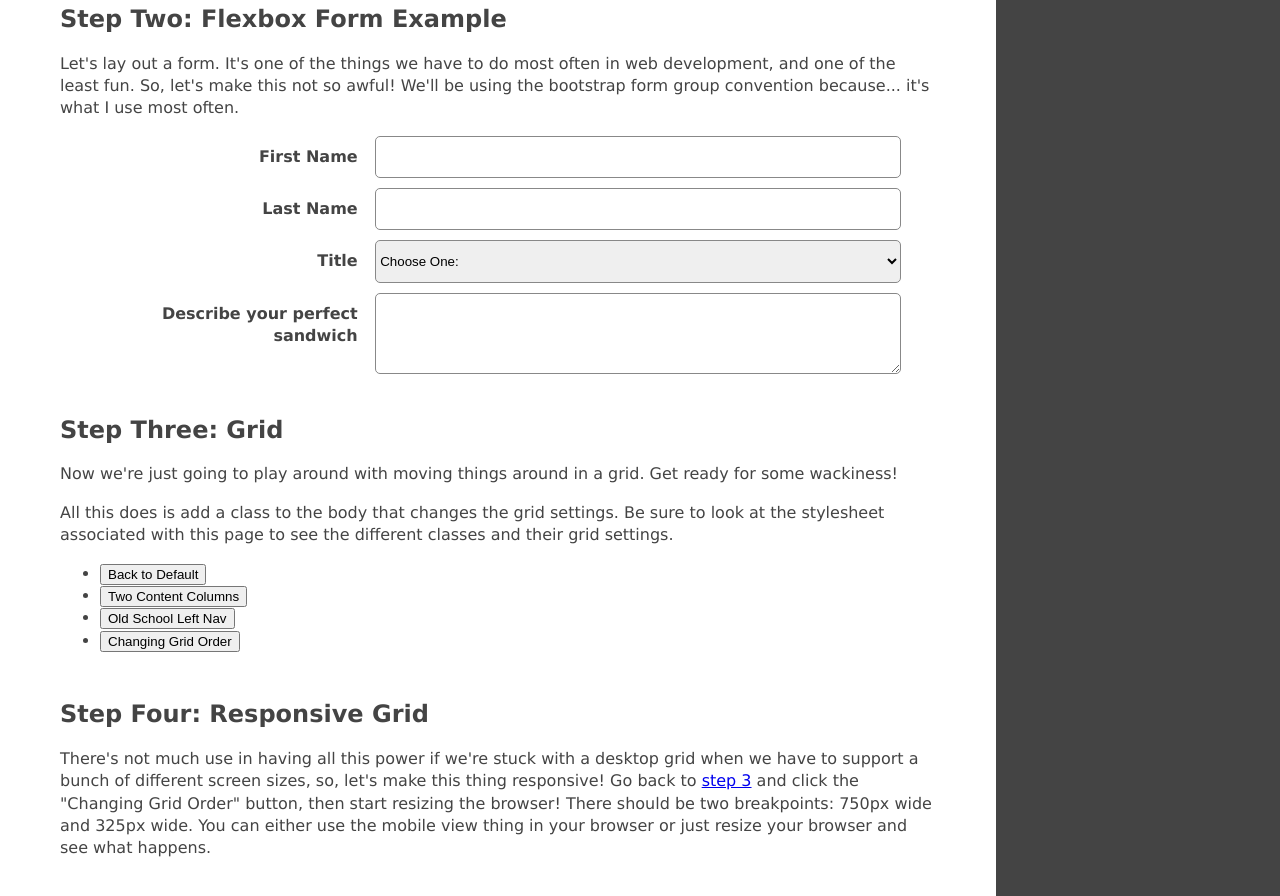
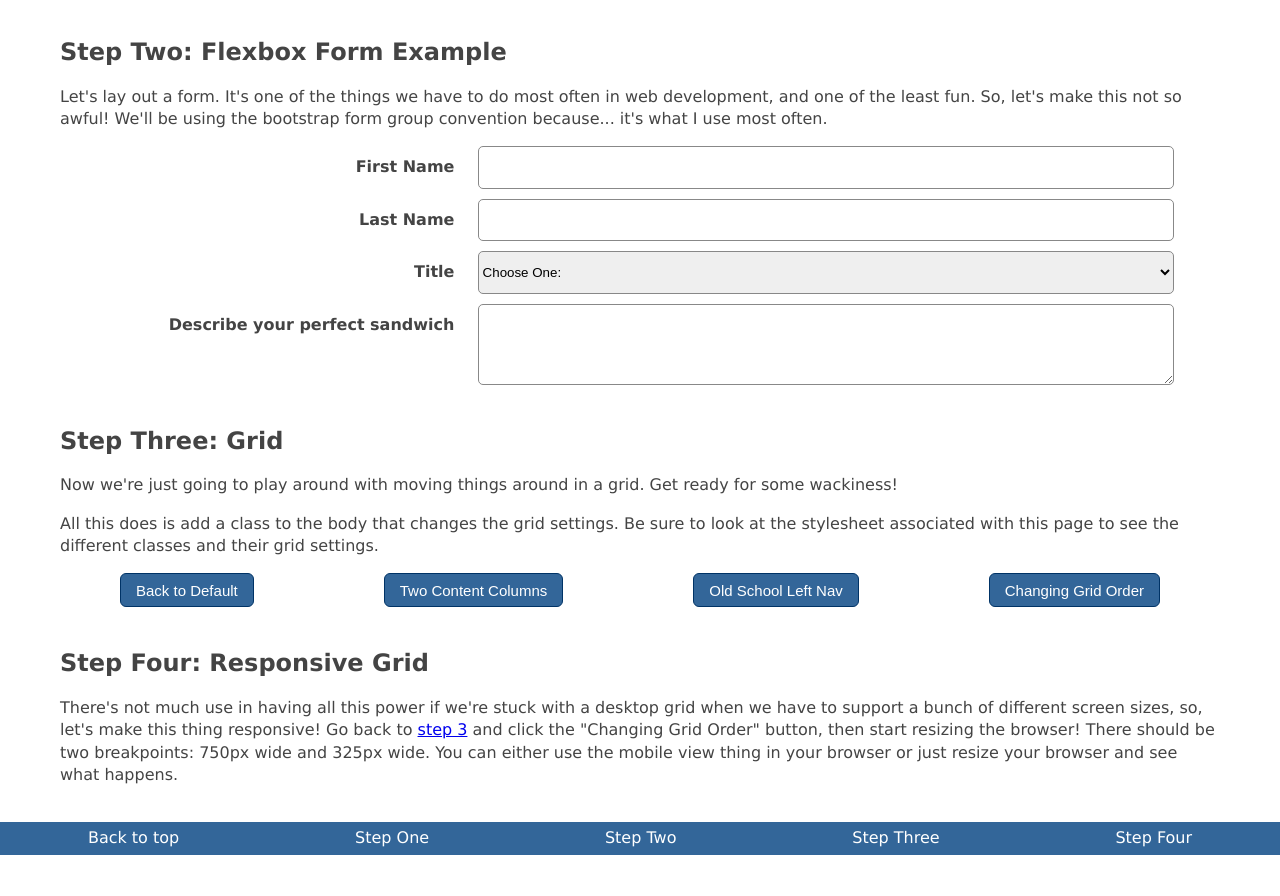
Before and after one commit to kplawver/refresh-grid-and-flex, a plain HTML site: page index.html in a window 1280 px wide. Shown: the part 1105-2001 px from the top of the page. After the commit the page ends 1960 px from the top, so only its background shows below. Drawn offline with Linux system fonts and the light colour scheme.

Commit message:
I did something great. What was it?

```diff
--- a/index.html
+++ b/index.html
@@ -5,7 +5,7 @@
     <link rel="stylesheet" type="text/css" href="styles/styles.css"/>
     <meta charset="utf-8"/>
   </head>
-  <body class="change-grid-order">
+  <body>
     <header id="body-header">
       <h1>Refresh Savannah: CSS Flexbox &amp; Grid</h1>
       <nav>
--- a/styles/styles.scss
+++ b/styles/styles.scss
@@ -4,6 +4,10 @@ body {
   background: #fff;
   color: #444;
   font: 16px/1.4 "lucida grande", "helvetica neue", "helvetica", sans-serif;
+}
+
+* {
+  box-sizing: border-box;
 }
 
 header#body-header {
@@ -141,18 +145,47 @@ section#step-two {
 }
 
 section#step-three {
+  nav#grid-switcher-container {
+    ul {
+      margin: 10px auto;
+      padding: 0;
+      list-style: none;
+      display: flex;
+      justify-content: space-around;
+      align-items: center;
 
+      li {
+        flex: auto;
+        margin: 0 5px;
+        padding: 0;
+        text-align: center;
+
+        &:first-child {
+          margin-left: 0;
+        }
+        &:last-child {
+          margin-right: 0;
+        }
+
+        button {
+          margin: 0;
+          padding: .5em 1em;
+          border: solid 1px #036;
+          border-radius: 6px;
+          background: #369;
+          font-size: 15px;
+          color: #fff;
+
+          &:hover, &:active {
+            background: #036;
+            cursor: pointer;
+          }
+        }
+
+      }
+    }
+  }
 }
-
-//
-// main {
-//   & > section {
-//     display: none;
-//     &:target {
-//       display: block;
-//     }
-//   }
-// }
 
 footer#body-footer {
   background: #444;
@@ -239,7 +272,6 @@ body.old-school-left-nav, body.change-grid-order {
     width: 100%;
   }
 
-  * { box-sizing: border-box; }
 }
 
 body.change-grid-order {
```
Also changed, not shown: styles/styles.css, 1 other file.
